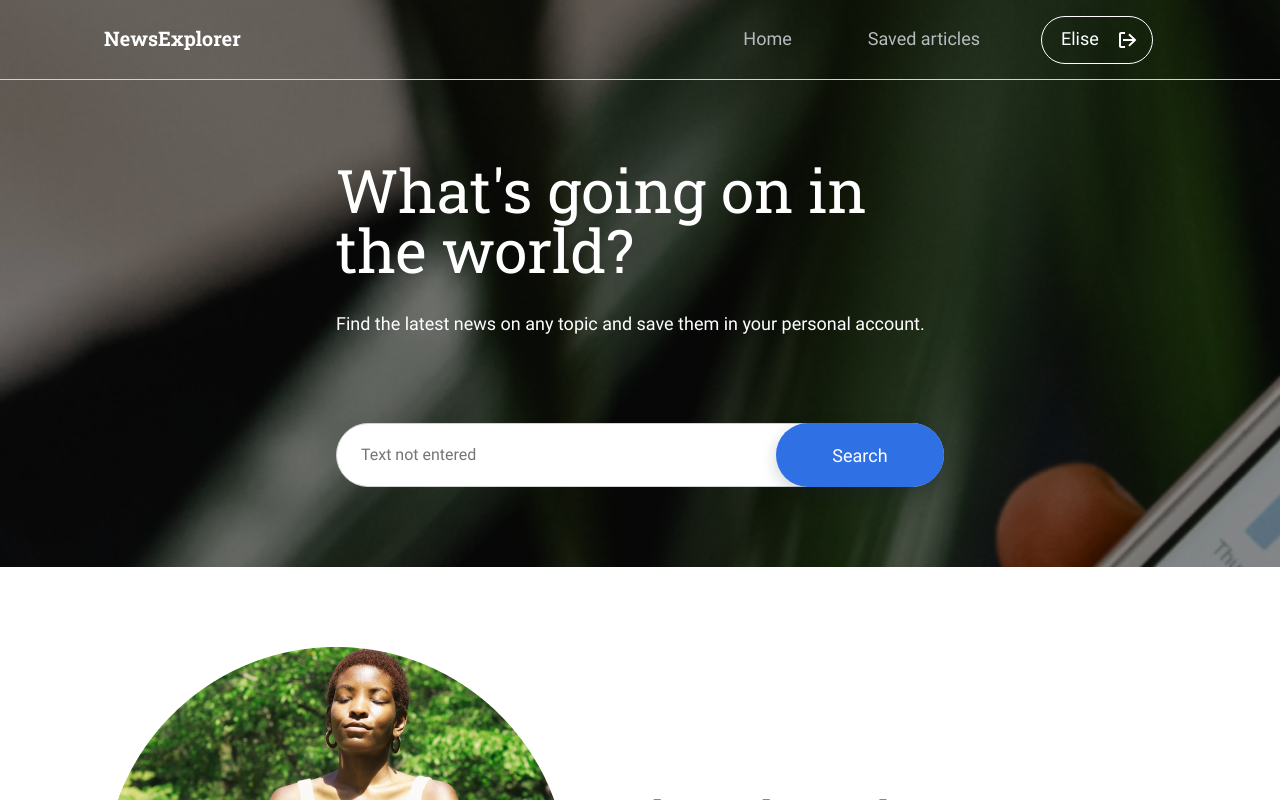
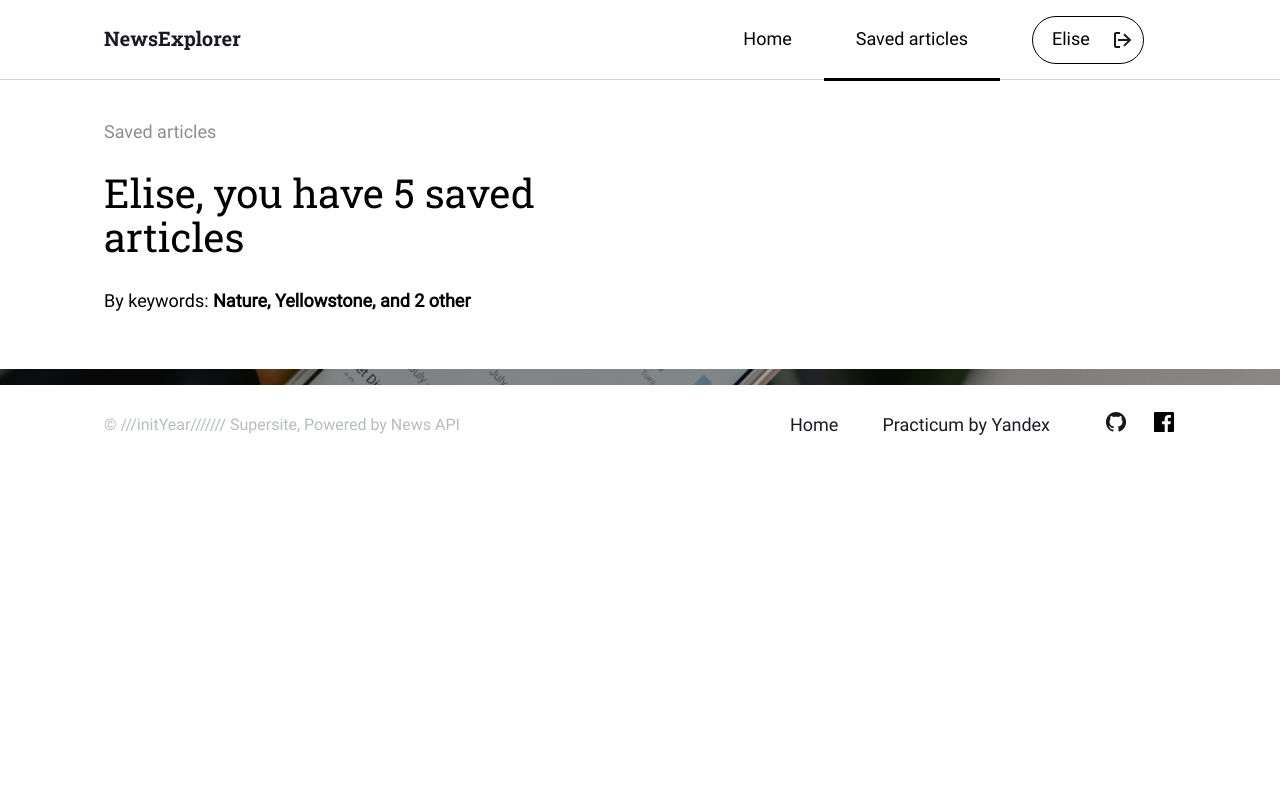
Before and after one commit to inndi/news-explorer-frontend, a React (Create React App) app: page /saved-news in a window 1280 px wide. Shown: the top 800 px of the page. Built offline with nearby package versions, Linux system fonts and the light colour scheme.

Commit message:
feat: add saved news page; handle with navigation buttons;

```diff
--- a/src/components/App/App.js
+++ b/src/components/App/App.js
@@ -1,4 +1,4 @@
-import React from 'react';
+import React, { useState } from 'react';
 import { Route, Routes, useNavigate } from 'react-router-dom';
 
 // import logo from './logo.svg';
@@ -10,36 +10,76 @@ import SearchForm from '../SearchForm/SearchForm';
 import NewsCardList from '../NewsCardList/NewsCardList';
 import NewsCard from '../NewsCard/NewsCard';
 import Preloader from '../Preloader/Preloader';
-import CardsInfo from '../CardsInfo/CardsInfo';
+import SavedNewsHeader from '../SavedNewsHeader/SavedNewsHeader';
 import About from '../About/About';
 import Footer from '../Footer/Footer';
 
 function App() {
+  const [isAuthorized, setIsAuthorized] = useState(true);
+  const [homeIsActive, setHomeIsActive] = useState(false);
+  const [savedArticlesIsActive, setSavedArticlesIsActive] = useState(true);
 
   const navigate = useNavigate();
 
   function handleHomeClick() {
-    navigate.push('/');
+    navigate('/');
+    setHomeIsActive(true);
+    setSavedArticlesIsActive(false);
   }
 
   function handleSavedArticlesClick() {
-    navigate.push('/saved-news');
+    navigate('/saved-news');
+    setSavedArticlesIsActive(true);
+    setHomeIsActive(false);
   }
 
   return (
     <div className="App">
-      <Header>
-        <div className='header__navigation'>
-          <button className='header__nav-button'>Home</button>
-          <button className='header__nav-button'>Saved articles</button>
-          <button className='header__nav-button header__exit-button'>Elise</button>
-        </div>
-      </Header>
+      <Routes>
+
+        <Route path='/saved-news' element={
+          <div>
+            <Header savedArticlesIsActive={savedArticlesIsActive}>
+              <div className='header__navigation'>
+                <button className='header__nav-button header__nav-button_black' onClick={handleHomeClick}>Home</button>
+                <button className={`header__nav-button header__nav-button_black ${savedArticlesIsActive ? 'header__nav-button_active-black' : ''}`}>Saved articles</button>
+                <button className='header__exit-button header__exit-button_black'>Elise</button>
+              </div>
+            </Header>
+            <SavedNewsHeader />
+            <NewsCardList>
+
+            </NewsCardList>
+            <Footer />
+
+          </div>
+        } />
 
 
-      <Main />
 
-      <Footer />
+
+        <Route path='/' element={
+          <div>
+            <Header>{isAuthorized
+              ?
+              <div className='header__navigation'>
+                <button className={`header__nav-button ${homeIsActive ? 'header__nav-button_active-white' : ''}`}>Home</button>
+                <button className='header__nav-button' onClick={handleSavedArticlesClick}>Saved articles</button>
+                <button className='header__exit-button'>Elise</button>
+              </div>
+              :
+              <div className='header__navigation'>
+                <button className={`header__nav-button ${homeIsActive ? 'header__nav-button_active-white' : ''}`}>Home</button>
+                <button className='header__nav-button header__auth-button'>Sign in</button>
+              </div>
+            }
+            </Header>
+            <Main />
+            <Footer />
+          </div>
+        } />
+
+      </Routes>
 
       {/* <Routes>
 
--- a/src/components/Header/Header.css
+++ b/src/components/Header/Header.css
@@ -32,13 +32,28 @@
   cursor: pointer;
 }
 
+.header__nav-button_black {
+  color: #000;
+  padding: 0 32px;
+  margin: 0;
+}
+
 .header__nav-button:hover {
   color: #fff;
 }
 
-.header__nav-button_active {
+.header__nav-button_black:hover {
+  color: #000;
+}
+
+.header__nav-button_active-white {
   color: #fff;
   border-bottom: 3px solid #fff;
+}
+
+.header__nav-button_active-black {
+  color: #000;
+  border-bottom: 3px solid #000;
 }
 
 .header__exit-button {
@@ -46,6 +61,7 @@
   min-width: 112px;
   text-align: left;
   padding: 0 0 0 19px;
+  background-color: transparent;
   border: 1px solid #fff;
   border-radius: 30px;
   background-image: url('../../images/header-icon-Union.svg');
@@ -53,9 +69,43 @@
   background-position-y: center;
   background-position-x: 77px;
   color: #fff;
+  cursor: pointer;
 }
+
+.header__exit-button_black {
+  border: 1px solid #000;
+  background-image: url('../../images/header-icon-logout-black.svg');
+  color: #000;
+  margin: 0 32px;
+}
+
+/* .header__auth-button {
+  min-height: 48px;
+  min-width: 112px;
+  text-align: left;
+  padding: 0 0 0 19px;
+  border: 1px solid #000;
+  border-radius: 30px;
+  background-repeat: no-repeat;
+  background-position-y: center;
+  background-position-x: 77px;
+  color: #000;
+} */
 
 .header__exit-button:hover {
   color: #b6bcbf;
   border-color: #b6bcbf;
 }
+
+.header__exit-button_black:hover {
+  color: #000;
+  border-color: #000;
+}
+
+.header__saved-articles {
+  background-color: #fff;
+}
+
+.header__saved-articles-logo {
+  background-image: url('../../images/header-NewsExplorerblack.svg');
+}
--- a/src/components/Header/Header.js
+++ b/src/components/Header/Header.js
@@ -4,8 +4,8 @@ import React from 'react';
 function Header(props) {
 
   return (
-    <div className='header'>
-      <div className='header__logo'></div>
+    <div className={`header ${props.savedArticlesIsActive ? 'header__saved-articles' : ''}`}>
+      <div className={`header__logo ${props.savedArticlesIsActive ? 'header__saved-articles-logo' : ''}`}></div>
       {/* <div className='header__navigation'> */}
       {props.children}
       {/* </div> */}
--- a/src/components/NewsCard/NewsCard.js
+++ b/src/components/NewsCard/NewsCard.js
@@ -0,0 +1,10 @@
+import React from 'react';
+
+function NewsCard(params) {
+  return (
+    <section>
+    </section>
+  )
+}
+
+export default NewsCard;
--- a/src/components/NewsCardList/NewsCardList.js
+++ b/src/components/NewsCardList/NewsCardList.js
@@ -0,0 +1,14 @@
+import React from 'react';
+import NewsCard from '../NewsCard/NewsCard';
+
+function NewsCardList(params) {
+  return (
+    <section className='news-cards'>
+      <ul className='news-card__list'>
+        <NewsCard />
+      </ul>
+    </section>
+  )
+}
+
+export default NewsCardList;
--- a/src/components/SavedNewsHeader/SavedNewsHeader.css
+++ b/src/components/SavedNewsHeader/SavedNewsHeader.css
@@ -0,0 +1,37 @@
+.saved-news-info {
+  background-color: #fff;
+  padding: 40px 104px 56px;
+}
+
+.saved-news-info__subtitle {
+  margin: 0;
+  font-weight: 400;
+  font-size: 18px;
+  line-height: 1.3;
+  color: rgba(26, 27, 34, 0.5);
+  margin-bottom: 28px;
+}
+
+.saved-news-info__title {
+  margin: 0;
+  font-family: 'Roboto-slab', sans-serif;
+  font-weight: 400;
+  font-size: 40px;
+  line-height: 1.1;
+  margin-bottom: 30px;
+  max-width: 530px;
+}
+
+.saved-news-info__keywords-info {
+  margin: 0;
+  font-weight: 400;
+  font-size: 18px;
+  line-height: 1.3;
+  max-width: 530px;
+}
+
+.saved-news-info__keywords {
+  font-weight: 700;
+  font-size: 18px;
+  line-height: 1.3;
+}
--- a/src/components/SavedNewsHeader/SavedNewsHeader.js
+++ b/src/components/SavedNewsHeader/SavedNewsHeader.js
@@ -0,0 +1,15 @@
+import React from 'react';
+
+function SavedNewsHeader(params) {
+  return (
+    <section className='saved-news-info'>
+      <p className='saved-news-info__subtitle'>Saved articles</p>
+      <h2 className='saved-news-info__title'>Elise, you have 5 saved articles</h2>
+      <p className='saved-news-info__keywords-info'>By keywords:
+        <span className='saved-news-info__keywords'> Nature, Yellowstone, and 2 other</span>
+      </p>
+    </section>
+  )
+}
+
+export default SavedNewsHeader;
--- a/src/index.css
+++ b/src/index.css
@@ -5,6 +5,7 @@
 @import url('./components/Main/Main.css');
 @import url('./components/SearchForm/SearchForm.css');
 @import url('./components/About/About.css');
+@import url('./components/SavedNewsHeader/SavedNewsHeader.css');
 @import url('./components/Footer/Footer.css');
 
 
```
Also changed, not shown: src/components/CardsInfo/CardsInfo.css (deleted), src/components/CardsInfo/CardsInfo.js (deleted), src/images/header-NewsExplorerblack.svg (added), src/images/header-icon-logout-black.svg (added).
